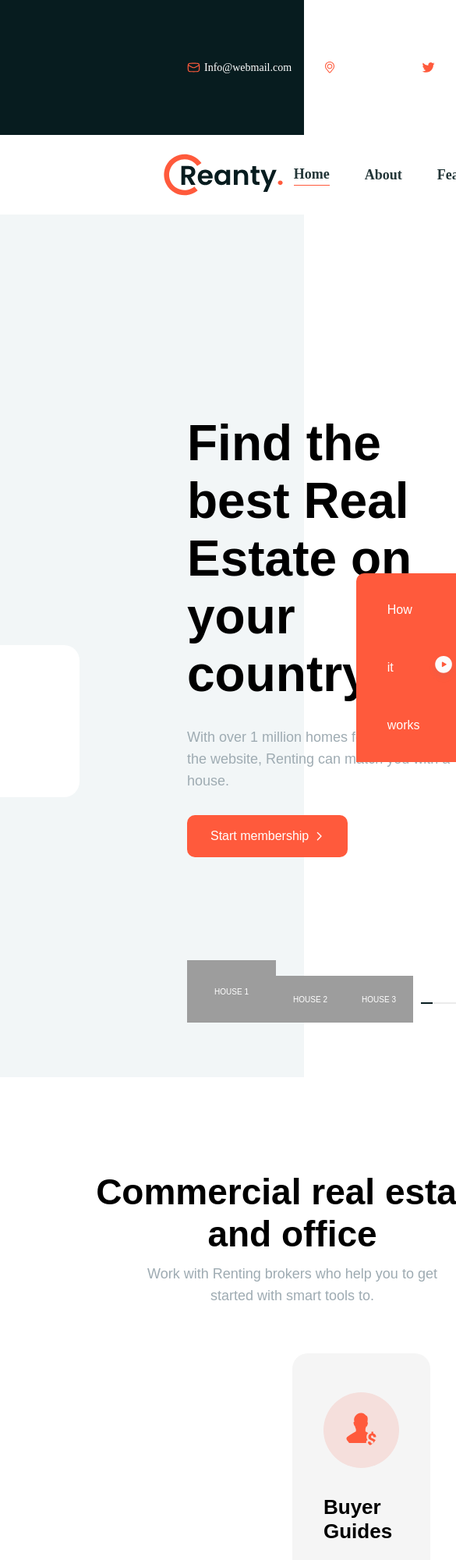
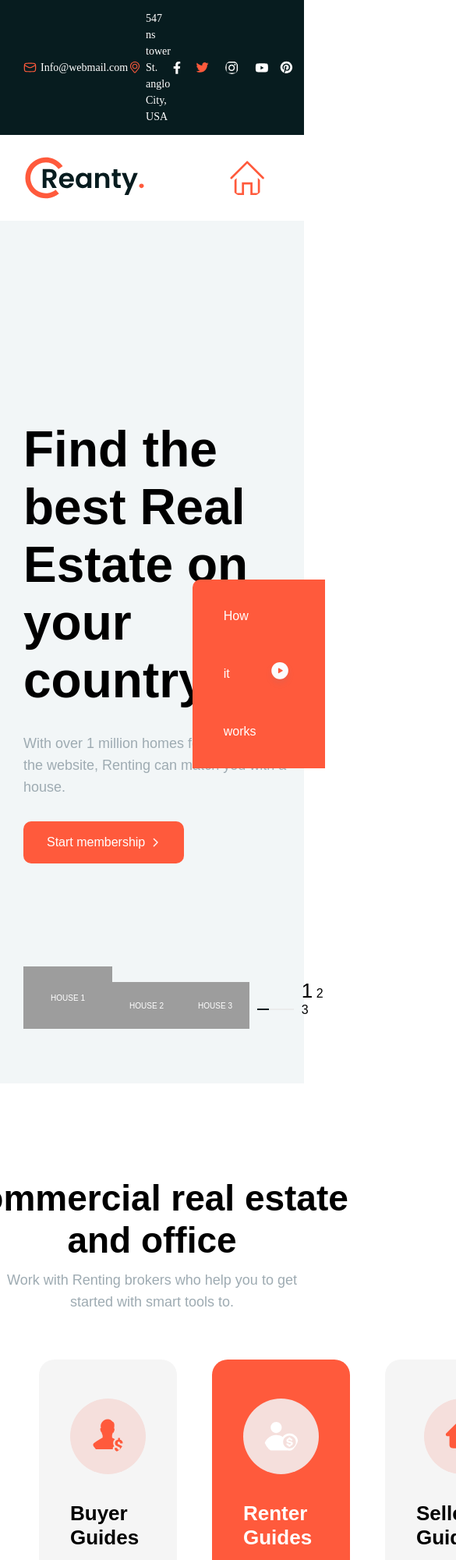
Before and after one commit to hongson30052k/webfigma, a plain HTML site: page index.html in a window 390 px wide. Shown: the top 2000 px of the page at 78% size, 585 px wide, since content can reach past the window. Drawn offline with Linux system fonts and the light colour scheme; files whose address does not match are found by name.

Commit message:
add responsize to w1100px

```diff
--- a/index.css
+++ b/index.css
@@ -40,7 +40,7 @@ body {
   font-size: 14px;
   font-weight: 400;
   line-height: 21px;
-  gap: 40px;
+  /* gap: 40px; */
 }
 
 .header-information div:nth-last-child(1) {
@@ -70,7 +70,7 @@ body {
 .header-bottom {
   display: flex;
   align-items: center;
-  margin: 12px 210px;
+  margin: 12px 0;
 }
 
 .header-bottom img {
@@ -89,6 +89,9 @@ body {
   font-weight: 600;
   line-height: 27px;
   color: #233638;
+}
+.taskbar {
+  display: none;
 }
 
 .header-bottom .header-menu span:nth-child(1)::after {
@@ -314,6 +317,7 @@ body {
   flex-direction: column;
   align-items: center;
   background-color: #f5f5f5;
+  box-sizing: border-box;
 }
 
 .main-commercial-bottom .main-commercial-bottom-item img {
@@ -548,7 +552,6 @@ body {
 }
 
 .main-service-content-item {
-  width: 370px;
   box-sizing: border-box;
   padding: 40px;
   display: flex;
@@ -571,7 +574,7 @@ body {
   margin-top: 16px;
   display: block;
   line-height: 28px;
-  width: 297px;
+  /* width: 297px; */
   color: #8c8c8c;
 }
 
@@ -611,7 +614,7 @@ body {
   font-size: 18px;
   line-height: 28px;
   color: #899aa2;
-  width: 393px;
+  /* width: 393px; */
 }
 
 .main-features nav span:nth-child(2),
@@ -643,7 +646,7 @@ body {
   background-color: #c4c4c4;
   margin-top: 60px;
   display: flex;
-  width: 368px;
+  /* width: 368px; */
   height: 386px;
   position: relative;
   gap: 30px;
@@ -651,7 +654,7 @@ body {
 
 .main-features-content-item .main-features-content-item-box {
   display: block;
-  width: 270px;
+  /* width: 270px; */
   height: 138px;
   position: absolute;
   left: 0;
@@ -1002,17 +1005,17 @@ img:nth-child(3) {
   margin-top: 60px;
   display: grid;
   grid-template-columns: repeat(3, 1fr);
+  gap: 33px;
 }
 
 .main-from-content .main-from-content-item {
   box-sizing: border-box;
   padding: 30px 20px;
-  width: 368px;
   box-shadow: 0px 0px 10px 0px #0000001a;
 }
 
 .main-from-content img {
-  width: 368px;
+  width: 100%;
   height: 242px;
   background-color: #c4c4c4;
 }
@@ -1190,7 +1193,7 @@ img:nth-child(3) {
 
 .main-contact-form textarea {
   margin-top: 7px;
-  width: 418px;
+  width: 100%;
   height: 119px;
   padding: 16px;
   border: 0px solid #ff5a3c;
@@ -1365,3 +1368,77 @@ img:nth-child(3) {
   font-size: 12px;
   color: #a6b2d3;
 }
+@media screen and (max-width: 1700px) {
+  .container {
+    margin: 0 255px;
+  }
+  .container-fuild {
+    margin: 0 300px;
+  }
+}
+@media screen and (max-width: 1600px) {
+  .container {
+    margin: 0 200px;
+  }
+  .container-fuild {
+    margin: 0 250px;
+  }
+}
+@media screen and (max-width: 1500px) {
+  .container {
+    margin: 0 150px;
+  }
+  .container-fuild {
+    margin: 0 200px;
+  }
+}
+@media screen and (max-width: 1400px) {
+  .container {
+    margin: 0 100px;
+  }
+  .container-fuild {
+    margin: 0 150px;
+  }
+}
+
+@media screen and (max-width: 1300px) {
+  .container {
+    margin: 0 50px;
+  }
+  .container-fuild {
+    margin: 0 100px;
+  }
+}
+
+@media screen and (max-width: 1200px) {
+  .container {
+    margin: 0 50px;
+  }
+  .container-fuild {
+    margin: 0 50px;
+  }
+}
+
+@media screen and (max-width: 1200px) {
+  .banner-money {
+    opacity: 0;
+  }
+}
+
+@media screen and (max-width: 1100px) {
+  .container {
+    margin: 0 30px;
+  }
+  .container-fuild {
+    margin: 0 50px;
+  }
+  .header-bottom .header-menu {
+    display: none;
+  }
+  .taskbar {
+    display: block;
+    margin-left: auto;
+    width: 50px;
+    height: 50px;
+  }
+}
--- a/index.html
+++ b/index.html
@@ -31,6 +31,7 @@
       </div>
     </div>
   </div>
+  <div class="container">
     <div class="header-bottom">
       <img src="./img/logo.svg" alt="logo"></img>
       <div class="header-menu">
@@ -42,6 +43,8 @@
         <span>Contact</span>
         <span>Log In</span>
         <button>Sign Up</button>
+      </div>
+      <img src="./img/home.svg" alt="search" class="taskbar" style="width: 50px; height: 50px;" />
     </div>
   </div>
   <div class="banner">
```
Lines whose indentation alone changed are shown as unchanged.
